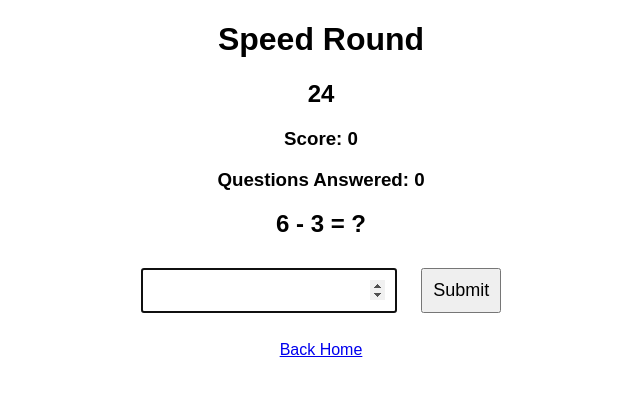
After one commit to YeomanJ7782/Dataman, a Flask app: page /speed_round in a window 1280 px wide. The commit adds this page. Shown: the top 396 px of the page, without its empty margins (319-959 px from the left). Run offline with Flask 3, Linux system fonts and the light colour scheme.

Commit message:
feat(game): add timed speed round mode

```diff
--- a/app.py
+++ b/app.py
@@ -1,6 +1,7 @@
 from flask import Flask, render_template, request, session, redirect, url_for
 from flask_sqlalchemy import SQLAlchemy
 import random
+import time
 
 app = Flask(__name__)
 app.secret_key = 'secret123'
@@ -191,6 +192,75 @@ def dashboard():
         results=results
     )
 
+@app.route('/speed_round', methods=['GET', 'POST'])
+def speed_round():
+    feedback = None
+    feedback_class = None
+
+    if 'speed_start_time' not in session:
+        session['speed_start_time'] = time.time()
+        session['speed_score'] = 0
+        session['speed_count'] = 0
+
+    elapsed = int(time.time() - session['speed_start_time'])
+    time_left = max(0, 30 - elapsed)
+
+    if time_left <= 0:
+        return redirect(url_for('speed_round_game_over'))
+
+    if request.method == 'POST':
+        user_answer = int(request.form['answer'])
+        correct_answer = session.get('speed_correct_answer')
+
+        if user_answer == correct_answer:
+            session['speed_score'] += 1
+            feedback = "Correct!"
+            feedback_class = "correct"
+        else:
+            feedback = f"Incorrect! Correct answer was {correct_answer}."
+            feedback_class = "incorrect"
+
+        session['speed_count'] += 1
+
+    a = random.randint(1, 12)
+    b = random.randint(1, 12)
+    operation = random.choice(['+', '-', '*'])
+
+    if operation == '+':
+        correct_answer = a + b
+    elif operation == '-':
+        correct_answer = a - b
+    else:
+        correct_answer = a * b
+
+    session['speed_correct_answer'] = correct_answer
+
+    return render_template(
+        'speed_round.html',
+        question=f"{a} {operation} {b}",
+        score=session['speed_score'],
+        count=session['speed_count'],
+        feedback=feedback,
+        feedback_class=feedback_class,
+        time_left=time_left
+    )
+
+@app.route('/speed_round_game_over')
+def speed_round_game_over():
+    score = session.get('speed_score', 0)
+    total = session.get('speed_count', 0)
+
+    session.pop('speed_score', None)
+    session.pop('speed_count', None)
+    session.pop('speed_correct_answer', None)
+    session.pop('speed_start_time', None)
+
+    return render_template(
+        'speed_round_game_over.html',
+        score=score,
+        total=total
+    )
+
 with app.app_context():
     db.create_all()
 
--- a/templates/index.html
+++ b/templates/index.html
@@ -33,5 +33,8 @@
 <br><br>
 <a href="/dashboard">View Dashboard</a>
 
+<br><br>
+<a href="/speed_round">Play Speed Round</a>
+
 </body>
 </html>
--- /dev/null
+++ b/templates/speed_round.html
@@ -0,0 +1,64 @@
+<!DOCTYPE html>
+<html>
+<head>
+    <title>Speed Round</title>
+    <style>
+        body {
+            text-align: center;
+            font-family: Arial;
+        }
+
+        input, button {
+            padding: 10px;
+            font-size: 18px;
+            margin: 10px;
+        }
+
+        .correct {
+            color: green;
+        }
+
+        .incorrect {
+            color: red;
+        }
+    </style>
+</head>
+<body>
+
+<h1>Speed Round</h1>
+<h2 id="timer">{{ time_left }}</h2>
+<h3>Score: {{ score }}</h3>
+<h3>Questions Answered: {{ count }}</h3>
+
+{% if feedback %}
+    <h3 class="{{ feedback_class }}">{{ feedback }}</h3>
+{% endif %}
+
+<h2>{{ question }} = ?</h2>
+
+<form method="post">
+    <input type="number" name="answer" required autofocus>
+    <button type="submit">Submit</button>
+</form>
+
+<br>
+<a href="/">Back Home</a>
+
+<script>
+    let timeLeft = Number("{{ time_left }}");
+
+    const timer = document.getElementById("timer");
+
+    const countdown = setInterval(() => {
+        timeLeft--;
+        timer.textContent = timeLeft;
+
+        if (timeLeft <= 0) {
+            clearInterval(countdown);
+            window.location.href = "/speed_round_game_over";
+        }
+    }, 1000);
+</script>
+
+</body>
+</html>
```
Also changed, not shown: templates/speed_round_game_over.html (added, +20 -0 lines).
